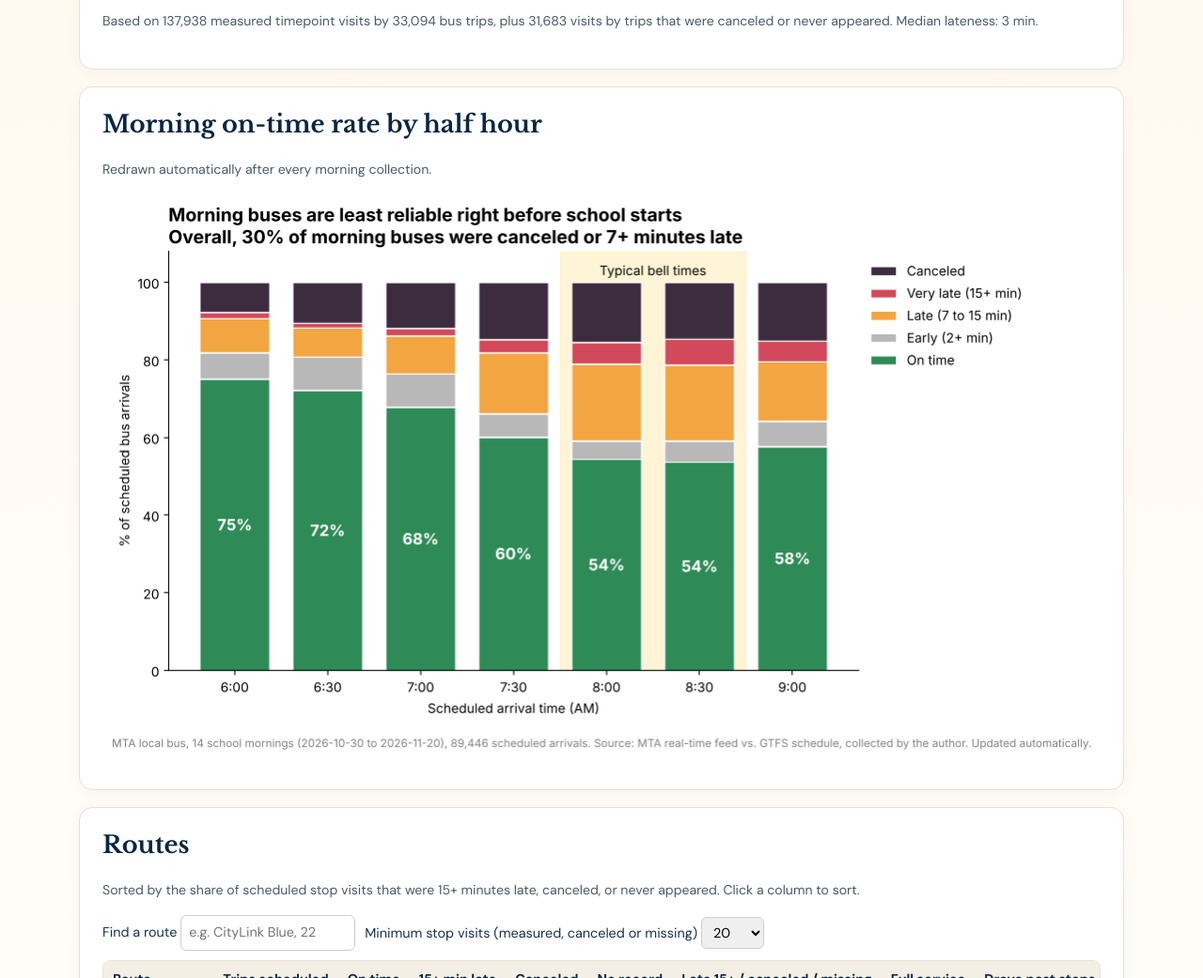
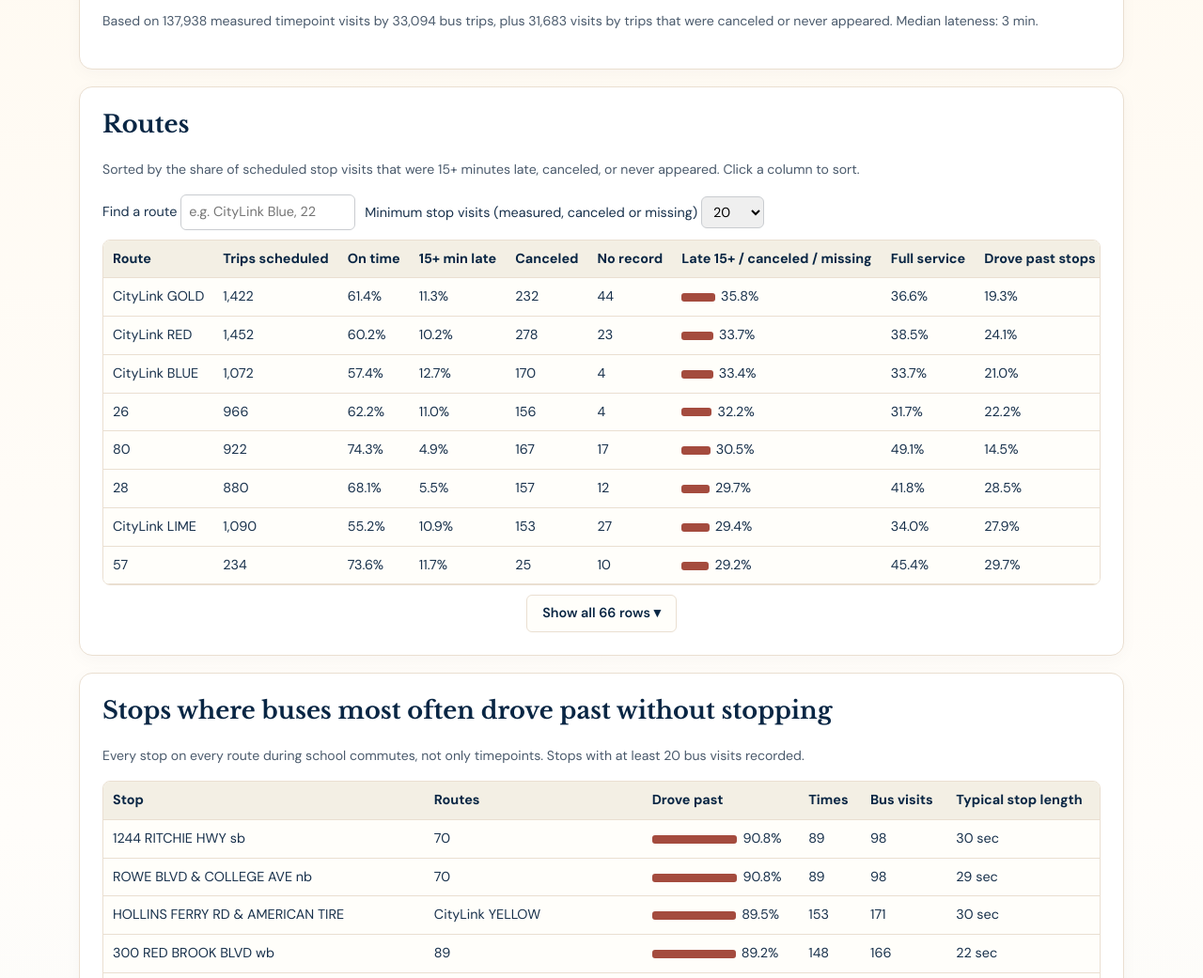
Before and after one commit to TbilKitty/MTA_Accountability_Tracker, a plain HTML site: page docs/school-commute.html in a window 1280 px wide. Shown: the part 1315-2356 px from the top of the page at 94% size. Drawn offline with nearby package versions, Linux system fonts and the light colour scheme.

Commit message:
Remove morning chart from School Commute Report (already on home page)
Co-Authored-By: Claude Opus 5.5 <noreply@anthropic.com>
Claude-Session: https://claude.ai/code/session_01BoNft2TdRcZQbGM4Shg5Rq

```diff
--- a/docs/school-commute.html
+++ b/docs/school-commute.html
@@ -50,12 +50,6 @@ table.sc td.wrap{white-space:normal;min-width:220px}
     <h2>School-commute results to date</h2>
     <div class="sc-cards" id="cards"></div>
     <p class="sc-note" id="basis"></p>
-  </section>
-
-  <section class="sc-section" id="morning-chart">
-    <h2>Morning on-time rate by half hour</h2>
-    <p class="sc-note">Redrawn automatically after every morning collection.</p>
-    <img src="./data/school-commute/project_c_claim.png" alt="Stacked bar chart of morning MTA bus arrivals by half hour from 6:00 to 9:00 AM, showing the share on time, early, late, very late and canceled. The on-time share falls as school start times approach." style="max-width:100%;height:auto">
   </section>
 
   <section class="sc-section" id="routes-section" hidden>
```
